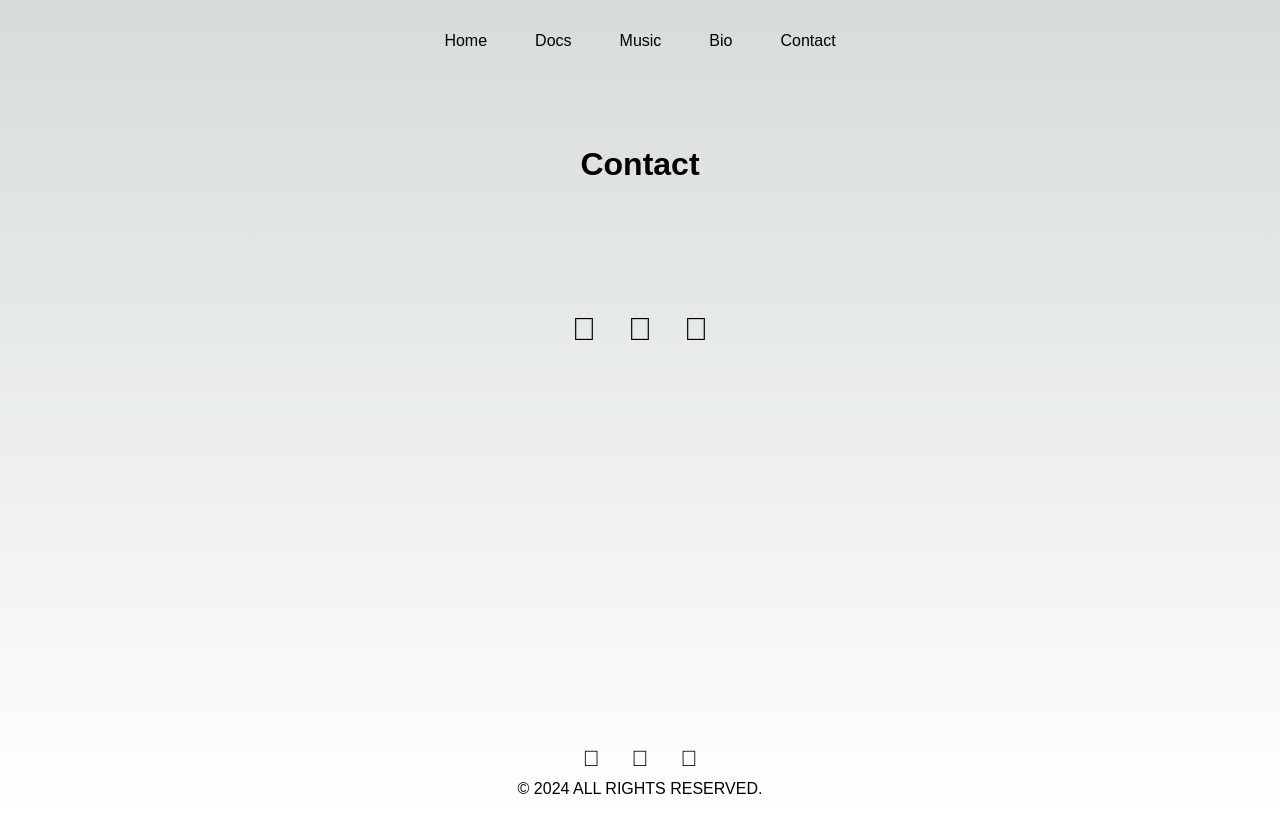
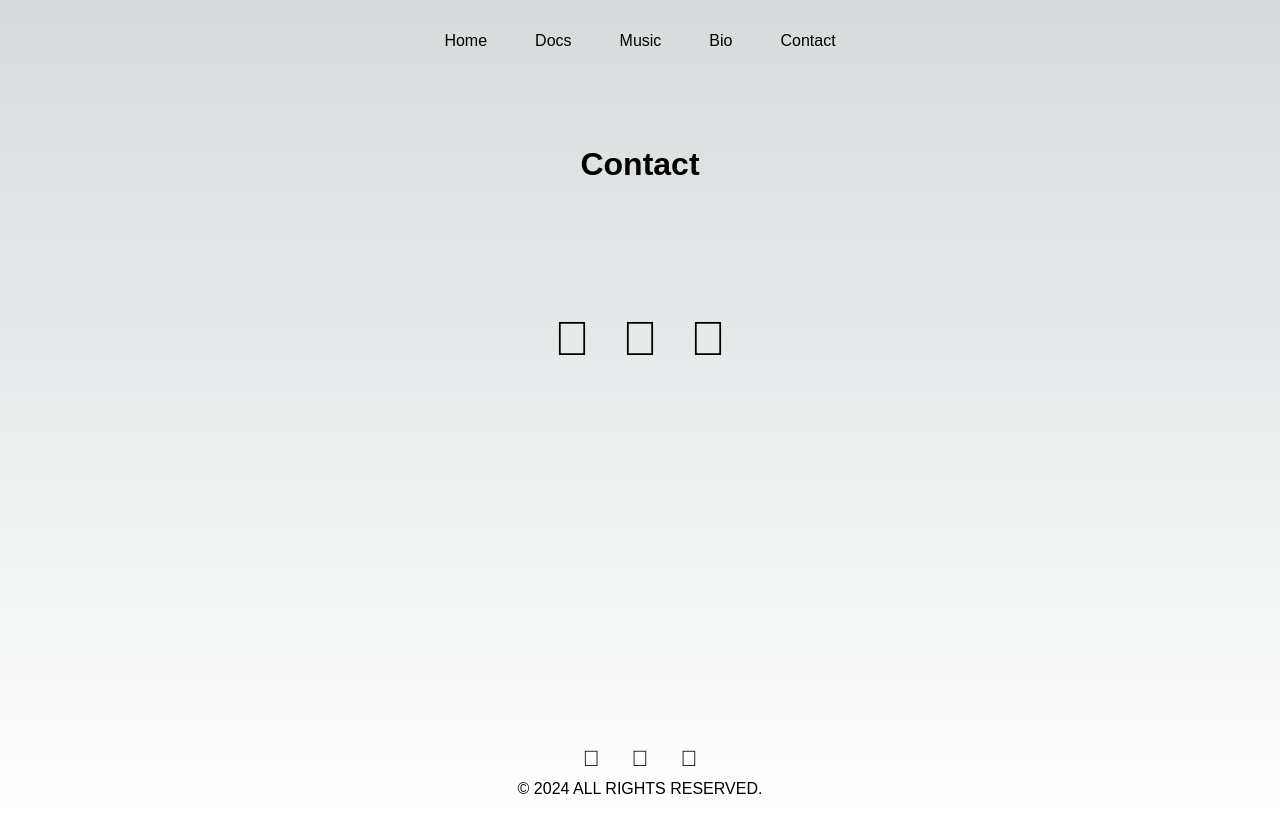
Before and after one commit to kaBeech/justins-webdev-crash-course, a Next.js app: page /contact in a window 1280 px wide. Built offline with nearby package versions, Linux system fonts and the light colour scheme; a web font is replaced by a local one.

Commit message:
Make it more obvious that these SocialLinks are bigger

```diff
--- a/src/app/globals.css
+++ b/src/app/globals.css
@@ -196,7 +196,7 @@ a {
 }
 
 .textLarge {
-  font-size: 2rem;
+  font-size: 3rem;
 }
 
 .textGiant {
```
